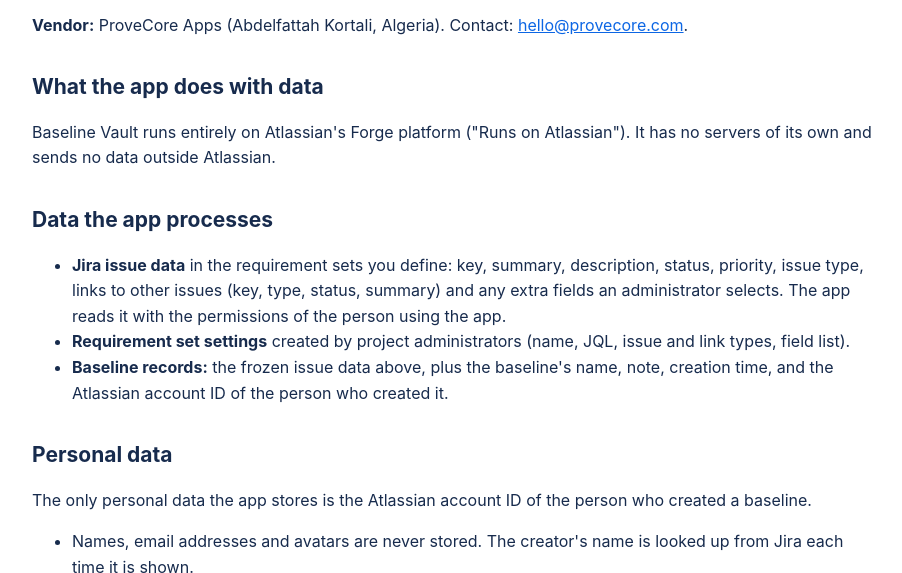
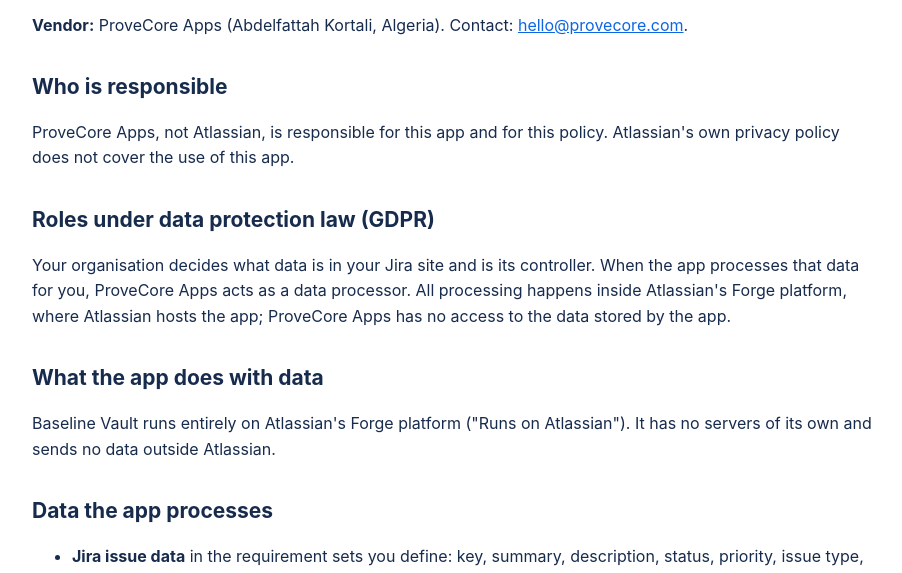
Before and after one commit to kortali-apps/kortali-apps.github.io, a plain HTML site: page baseline-vault/privacy.html in a window 1280 px wide. Shown: the part 170-743 px from the top of the page, without its empty margins (184-1086 px from the left). Drawn offline with Linux system fonts and the light colour scheme.

Commit message:
Add files via upload

```diff
--- a/baseline-vault/privacy.html
+++ b/baseline-vault/privacy.html
@@ -27,6 +27,13 @@ footer .bar{display:block}
 <h1>Privacy policy – Baseline Vault for Jira</h1>
 <p>Last updated: 2026-11-14</p>
 <p><strong>Vendor:</strong> ProveCore Apps (Abdelfattah Kortali, Algeria). Contact: <a href="mailto:hello@provecore.com">hello@provecore.com</a>.</p>
+<h2>Who is responsible</h2>
+<p>ProveCore Apps, not Atlassian, is responsible for this app and for this policy. Atlassian&#39;s own privacy policy
+does not cover the use of this app.</p>
+<h2>Roles under data protection law (GDPR)</h2>
+<p>Your organisation decides what data is in your Jira site and is its controller. When the app processes that data
+for you, ProveCore Apps acts as a data processor. All processing happens inside Atlassian&#39;s Forge platform,
+where Atlassian hosts the app; ProveCore Apps has no access to the data stored by the app.</p>
 <h2>What the app does with data</h2>
 <p>Baseline Vault runs entirely on Atlassian&#39;s Forge platform (&quot;Runs on Atlassian&quot;). It has no servers of its own and
 sends no data outside Atlassian.</p>
```
Also changed, not shown: baseline-vault/security.html (+5 -1 lines).
